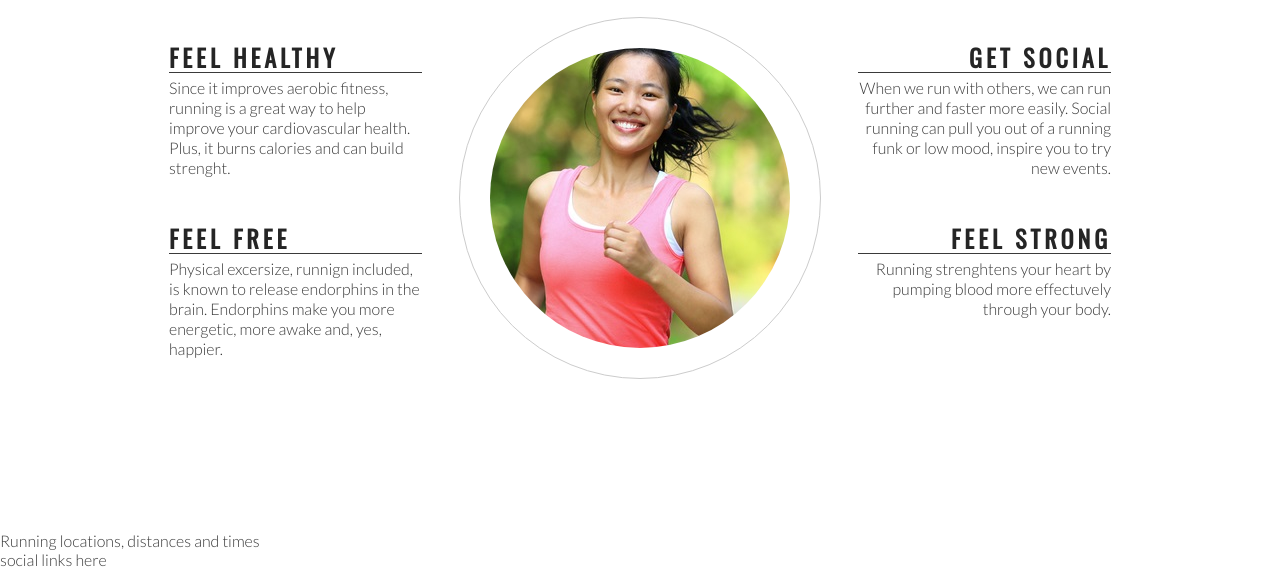
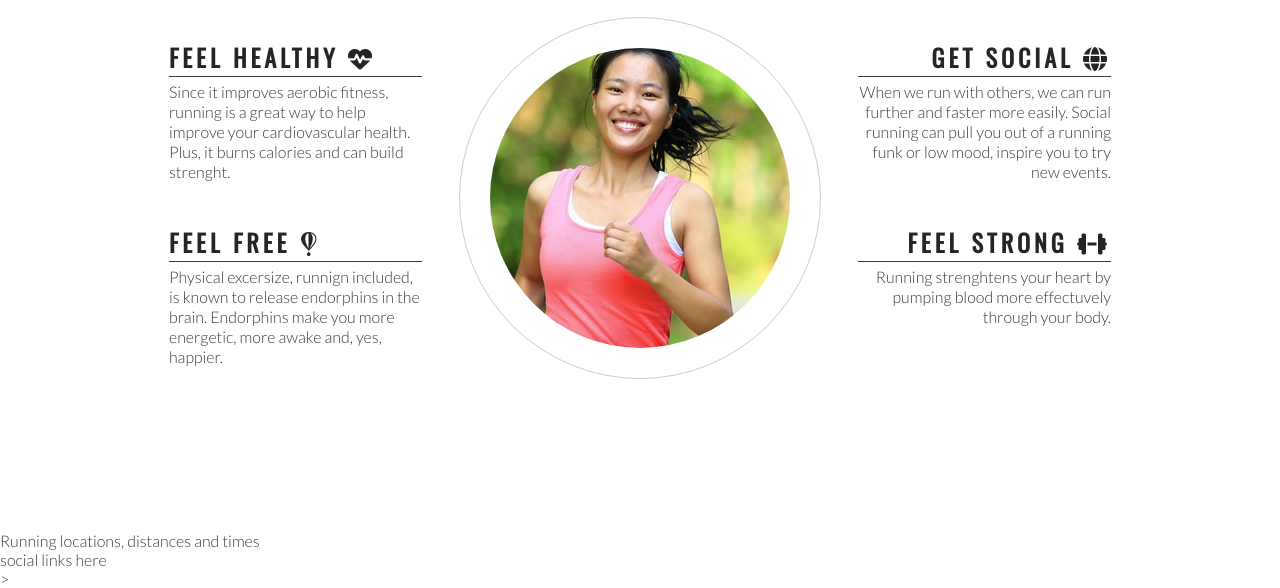
Before and after one commit to Peter-Hennessy/I-love-running, a plain HTML site: page index.html in a window 1280 px wide. Shown: the part 764-1352 px from the top of the page. Drawn offline with nearby package versions, Linux system fonts and the light colour scheme.

Commit message:
Add Font Awesome icons to club ethos section

```diff
--- a/index.html
+++ b/index.html
@@ -41,7 +41,7 @@
             <h2 id="welcome"> Why Love Running With Us?</h2>
             <div id="left-about">
                 <div class="left-about-heading">
-                    <h2>Feel Healthy</h2>
+                    <h2>Feel Healthy <i class="fas fa-heartbeat"></i></h2>
                     <hr>
                     <p>
                         Since it improves aerobic fitness, running is a great way to help improve your cardiovascular
@@ -49,7 +49,7 @@
                     </p>
                 </div>
                 <div class="left-about-heading">
-                    <h2>Feel Free</h2>
+                    <h2>Feel Free <i class="fab fa-fly"></i></h2>
                     <hr>
                     <p>
                         Physical excersize, runnign included, is known to release endorphins in the brain. Endorphins make you more
@@ -59,7 +59,7 @@
                 </div>
             <div id="right-about">
                 <div class="right-about-heading">
-                    <h2>Get Social</h2>
+                    <h2>Get Social <i class="fas fa-globe"></i></h2>
                     <hr>
                     <p>
                         When we run with others, we can run further and faster more easily.
@@ -68,7 +68,7 @@
                     </p>
                 </div>
                 <div class="right-about-heading">
-                    <h2>Feel Strong</h2>
+                    <h2>Feel Strong <i class="fas fa-dumbbell"></i></h2>
                     <hr>
                     <p>
                         Running strenghtens your heart by pumping blood more effectuvely through your body.
@@ -87,6 +87,10 @@
         </section>
         <section>Running locations, distances and times</section>
         <footer>social links here</footer>
+        <!-- font awesome script-->
+        <script src="https://kit.fontawesome.com/ecee57b64a.js" crossorigin="anonymous">
+
+        </script>>
 
 </body>
 
```
